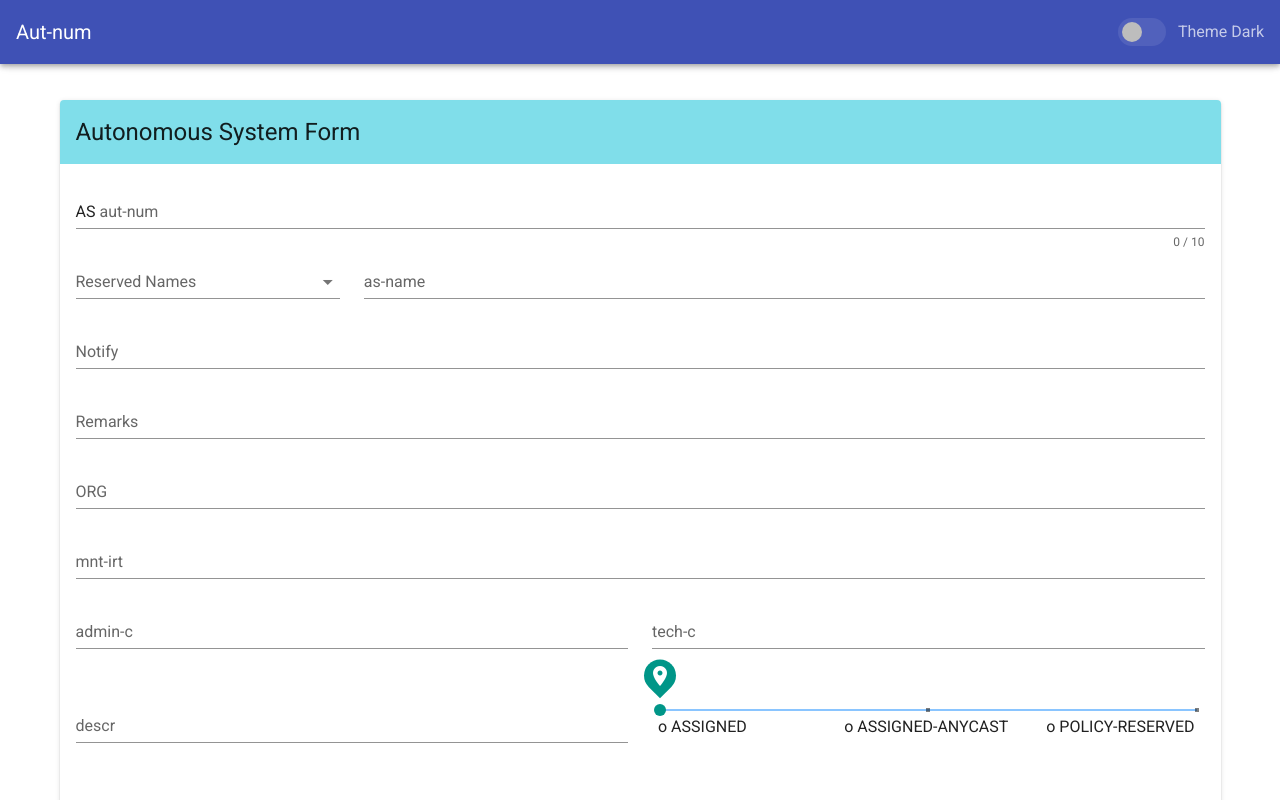
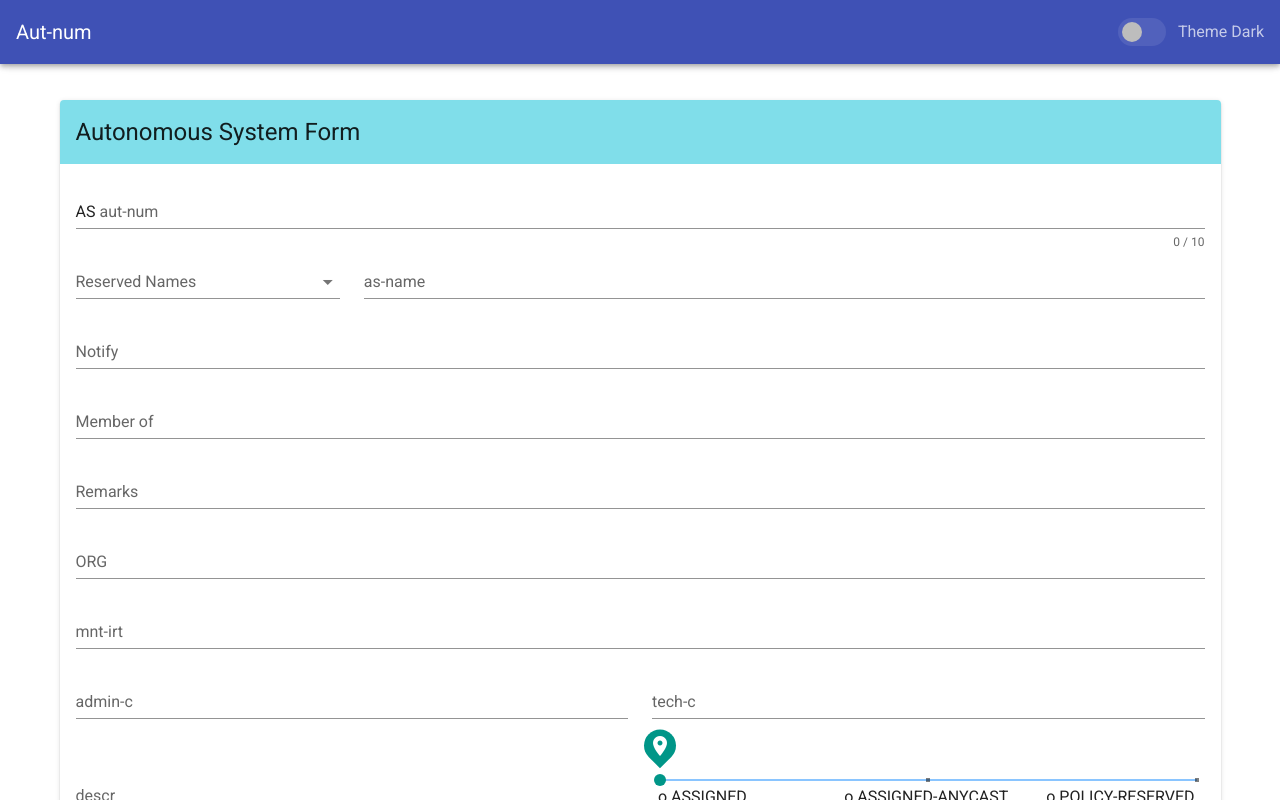
Before and after one commit to kushul/aut-num, a Vue app in the folder form/: page / in a window 1280 px wide. Shown: the top 800 px of the page. Built offline with nearby package versions, Linux system fonts and the light colour scheme.

Commit message:
member of fields + validation

```diff
--- a/form/src/components/AutNumForm.vue
+++ b/form/src/components/AutNumForm.vue
@@ -34,6 +34,8 @@
           </v-row>
 
           <v-text-field v-model="formVal.notify" :rules="[rules.notify]" label="Notify" required></v-text-field>
+
+          <v-text-field v-model="formVal.memberof" :rules="[rules.memberof]" label="Member of"></v-text-field>
 
           <v-text-field v-model="formVal.remarks" :rules="[rules.remarks]" label="Remarks"></v-text-field>
 
@@ -180,6 +182,7 @@ export default {
     formVal: {
       aut_num: "",
       descr: "",
+      memberof: "",
       as_name: "",
       mnt_lower: "",
       mnt_by: "",
@@ -236,6 +239,13 @@ export default {
           pattern.test(v) ||
           "From 2 to 4 characters optionally followed by up to 5 digits(First digit must not be 0) and starts with - followed by source name up to 9-character length."
         );
+      },
+      memberof: v => {
+        const pattern = /^as-[a-zA-Z]+[a-zA-Z0-9-_\s*:\s*\w*]+[a-zA-Z\d]$/;
+        return (
+          pattern.test(v) ||
+          "Start with as-, made up of letters, digits, the character '-', and the character '_', the last character of a name must be a letter or a digit, can also be seperated by colons"
+        );
       }
     }
   }),
```
